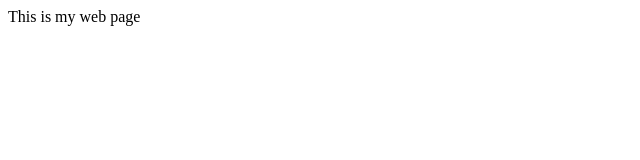
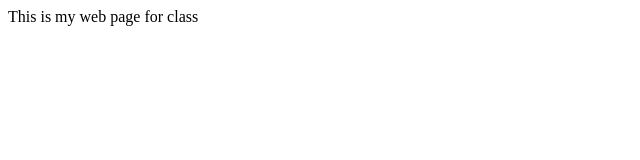
Before and after one commit to 1313Jack1313/DS4BMETest2, a plain HTML site: page index.html in a window 1280 px wide. Shown: the full height of the page, 0-640 px from the left. Drawn offline with Linux system fonts and the light colour scheme.

Commit message:
Update index.html

```diff
--- a/index.html
+++ b/index.html
@@ -1,6 +1,6 @@
 <html>
-<head><title>My web page </title></head>
+<head><title>Jack's web page </title></head>
 <body>
-This is my web page
+This is my web page for class
 </body>
 </html>
```
